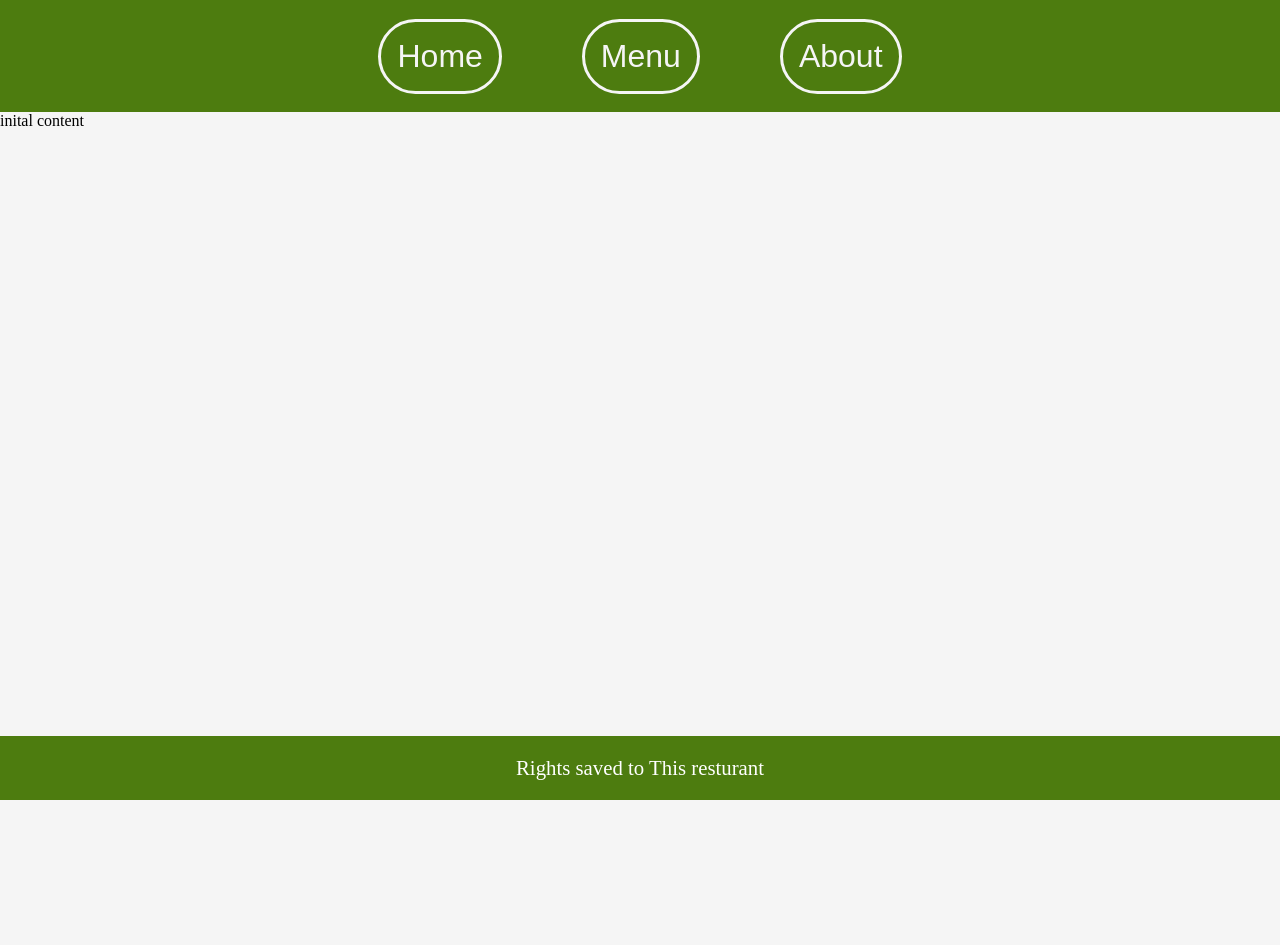
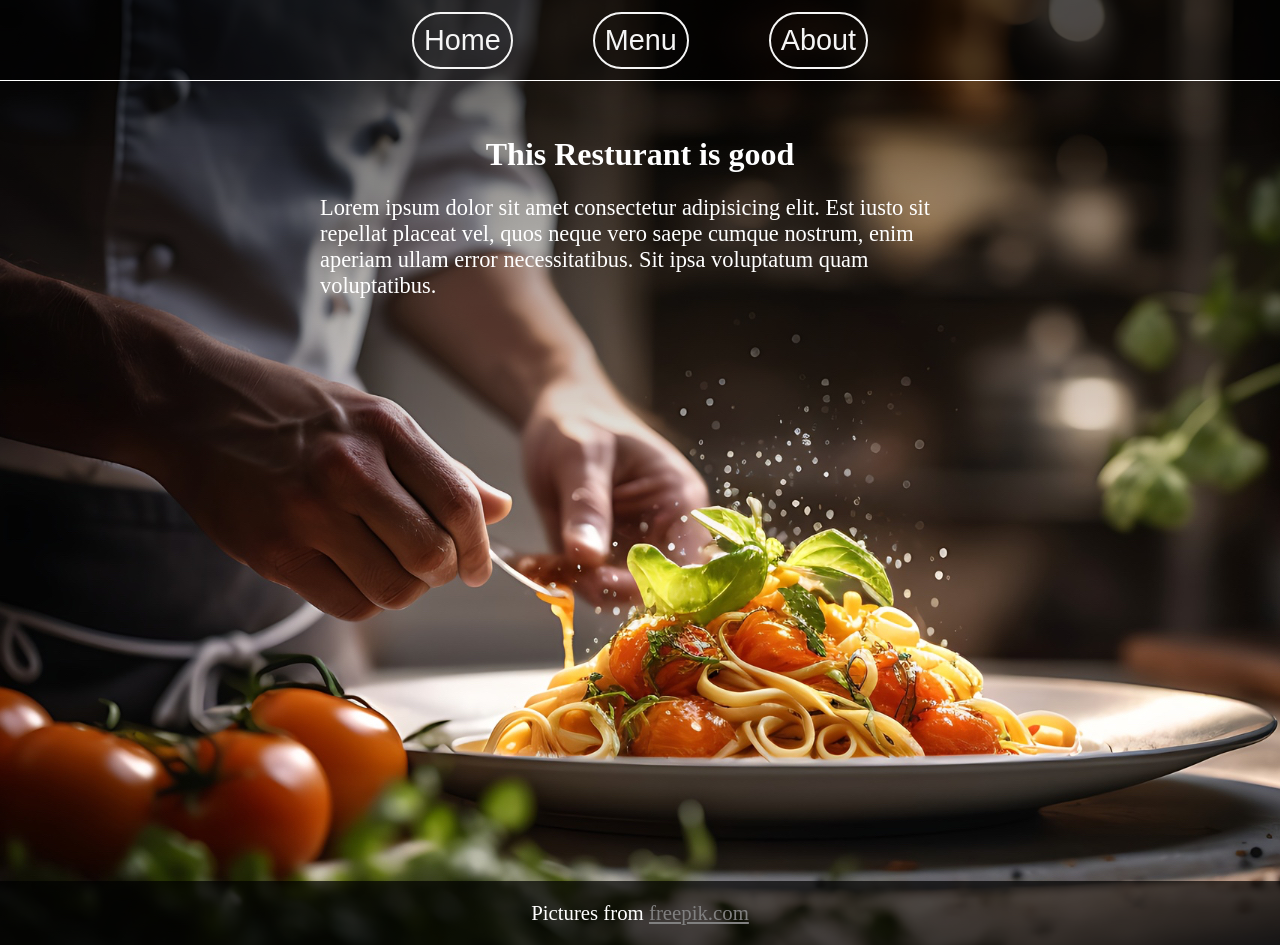
Before and after one commit to Mokhtar25/restuarant, a website built with webpack: page src/index.html in a window 1280 px wide. Before the commit the page ends 800 px from the top, so only its background shows below. Built offline with nearby package versions, Linux system fonts and the light colour scheme.

Commit message:
making home,about, adding pics, style, improving design

```diff
--- a/src/about.js
+++ b/src/about.js
@@ -1,3 +1,17 @@
 export default function CreateAbout(){
     // to do
+
+    const text = "Lorem ipsum dolor sit amet, consetetur sadipscing elitr, sed diam nonumy eirmod tempor invidunt ut labore et dolore magna aliquyam erat, sed diam voluptua. At vero eos et accusam et justo duo dolores et ea rebum. Stet clita kasd gubergren, no sea takimata sanctus est Lorem ipsum dolor sit amet. Lorem ipsum dolor sit amet, consetetur sadipscing elitr, sed diam nonumy eirmod tempor invidunt ut labore et dolore magna aliquyam erat, sed diam voluptua. At vero eos et accusam et justo duo dolores et ea rebum. Stet clita kasd gubergren, no sea takimata sanctus est Lorem ipsum dolor sit amet."
+    const wrapper = document.createElement('div');
+
+    const text_div = document.createElement('div');
+
+    text_div.textContent = text;
+
+    wrapper.classList.add('about_wrapper');
+    text_div.classList.add('about_text');
+
+    wrapper.appendChild(text_div);
+
+    return wrapper;
 }
--- a/src/home.js
+++ b/src/home.js
@@ -1,9 +1,23 @@
 export default function Createhome(){
     // to  do :
 
-    let new_div = document.createElement('div');
-    new_div.textContent = 'hellom world';
-    new_div.classList.add('nav');
-    return new_div;
+    const wrapper= document.createElement('div');
+
+    const text = 'Lorem ipsum dolor sit amet consectetur adipisicing elit. Est iusto sit repellat placeat vel, quos neque vero saepe cumque nostrum, enim aperiam ullam error necessitatibus. Sit ipsa voluptatum quam voluptatibus.';
+   wrapper.classList.add('home_wrapper');
+
+    const header = document.createElement('h2');
+    header.textContent = 'This Resturant is good'
+
+    const para = document.createElement('p');
+
+    para.textContent = text;
+
+    wrapper.appendChild(header);
+    wrapper.appendChild(para);
+
+
+
+    return wrapper;
 
 };
--- a/src/index.html
+++ b/src/index.html
@@ -15,9 +15,10 @@
                 <button class="about">About</button>
             </nav>
         </header>
-        <div id="content">inital content</div>
+        <div id="content">
 
 
-        <div class="footer">Rights saved to This resturant</div>
+        </div>
+        <div class="footer">Pictures from <a href="https://www.freepik.com/popular-photos#from_element=home_verticals">freepik.com</a></div>
     </body>
 </html>
--- a/src/index.js
+++ b/src/index.js
@@ -8,13 +8,23 @@ document.addEventListener("DOMContentLoaded", ()=>{
     const main = document.querySelector('#content');
     const home_button = document.querySelector('.home');
     const menu_button = document.querySelector('.menu');
-    const about_button = document.querySelector('.button');
+    const about_button = document.querySelector('.about');
 
+
+        main.innerHTML = '';
+        let temp = Createhome();
+        main.appendChild(temp);
     home_button.addEventListener('click', ()=>{
 
         main.innerHTML = '';
         let items = Createhome();
         main.appendChild(items);
+    })
+
+    about_button.addEventListener('click', ()=>{
+        main.innerHTML = '';
+        let about_content = CreateAbout();
+        main.appendChild(about_content);
     })
 
 
@@ -28,6 +38,4 @@ document.addEventListener("DOMContentLoaded", ()=>{
 
 
 
-
-
 })
--- a/src/style.css
+++ b/src/style.css
@@ -1,41 +1,49 @@
 
 :root{
-    --primecolor : #4d7c0f;
+    --primecolor : rgba(0,0,0,0.7);
 }
 
 body, html{
-    min-height: 100%;
+    height: 100%;
     background-color: whitesmoke;
+    background-image: url('static/chef.jpg');
     padding: 0 0;
     margin: 0 0;
 }
 *{
-        transition: all .2s ease-in-out;
+        transition: all .1.3s ease-in-out;
 
 }
 nav{
-    height: 7rem;
+    position: sticky;
+    top: 0%;
     display: flex;
     align-items: center;
     justify-content: center;
     gap: 5rem;
-    background-color:var(--primecolor);
+    background:var(--primecolor);
+    box-shadow: 0 30px 40px rgba(0,0,0,.1);
+    height: 80px;
 
+    border: 1px solid white;
+    border-left: 0;
+    border-right: 0;
+    border-top: 0;
 }
 
 button{
-    border: 3px solid whitesmoke;
+    border: 2px solid whitesmoke;
     border-radius: 5rem;
 
-    padding: 16px;
+    padding: 10px;
     background: none;
     color: whitesmoke;
-    font-size: 2rem;
+    font-size: 1.8rem;
 }
 button:hover{
     color: white;
 
-    background-color: #65a30d;
+    background-color: gray;
 
     cursor: pointer;
 
@@ -46,9 +54,9 @@ button:active{
         transition: all .1s ease-in-out;
     }
 .footer{
-    position: absolute;
-    bottom: 0%;
-    margin-top: auto;
+    /* position: sticky; */
+    /* bottom: 0%; */
+    /* margin-top: auto; */
     text-align: center;
     height: 4rem;
     line-height: 4rem;
@@ -62,9 +70,62 @@ button:active{
 
 .nav{
     background: lightblue;
-    font-size: 7rem;
+    font-size: 6rem;
     text-align: center;
     text-indent: center;
-    width: 100%;
-    height: 150px;
+    height: 15%;
 }
+
+.about_wrapper{
+    /* background-image: url('static/chef.jpg'); */
+    height: 100%;
+}
+.about_text{
+    display: flex;
+    color:white;
+    background-color: rgb(0,0,0,0.3);
+    align-items: center;
+    justify-self: center;
+    font-size: 2rem;
+    text-shadow: 1px 1px 1px black;
+    padding: 15%;
+    padding-top: 10%;
+
+}
+
+
+#content{
+    height: 100%;
+    /* background: url('static/chef.jpg'); */
+}
+
+
+.home_wrapper{
+    height: 50%;
+    display: flex;
+    background-image: linear-gradient(rgba(0,0,0,0.5), rgba(0,0,0,0));
+    flex-direction: column;
+    align-items: center;
+    padding-top: 55px;
+    justify-content: start;
+}
+
+
+h2{
+    padding: 0 0;
+    font-size: 2rem;
+    margin:  0 0;
+    color: white;
+}
+
+p{
+
+    font-size: 1.4rem;
+    color: white;
+    width: 50%;
+}
+
+
+a{
+    color: gray;
+}
```
Also changed, not shown: src/static/chef.jpg (added), src/static/side.jpg (added).
